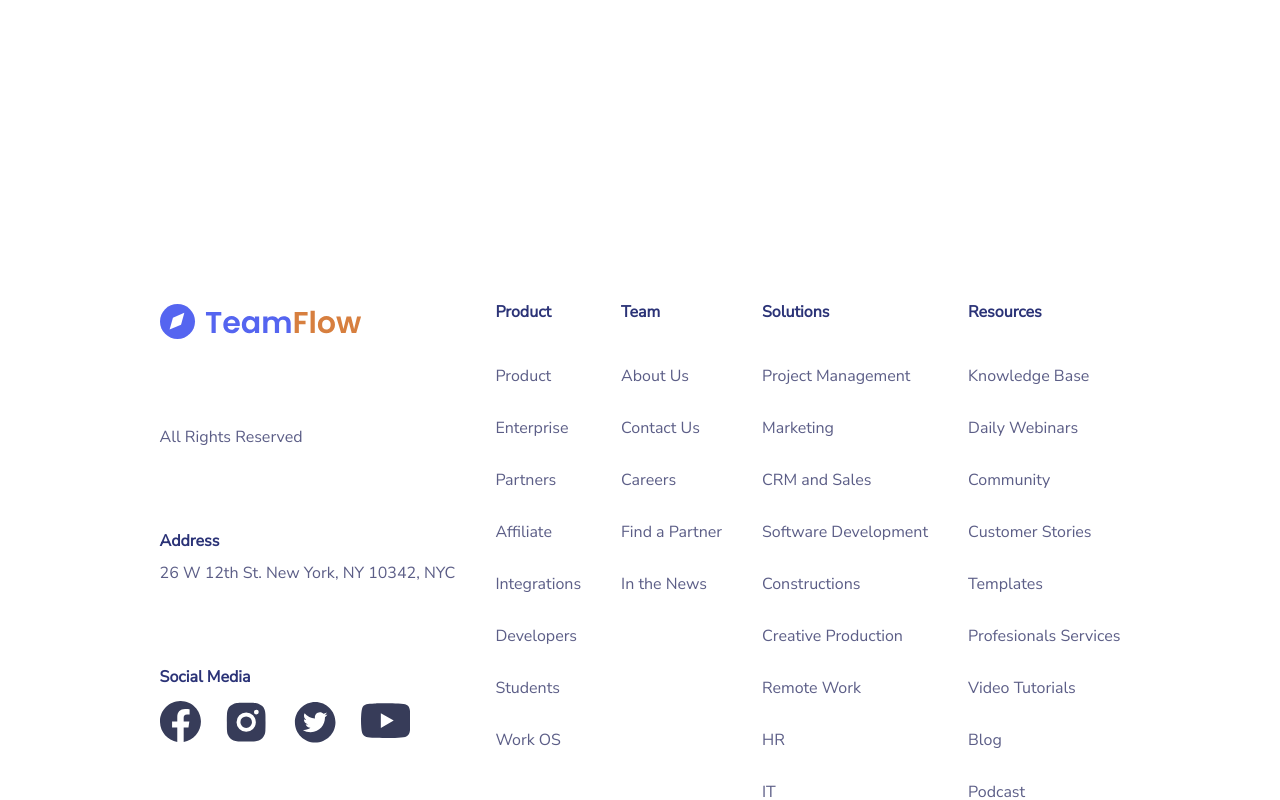
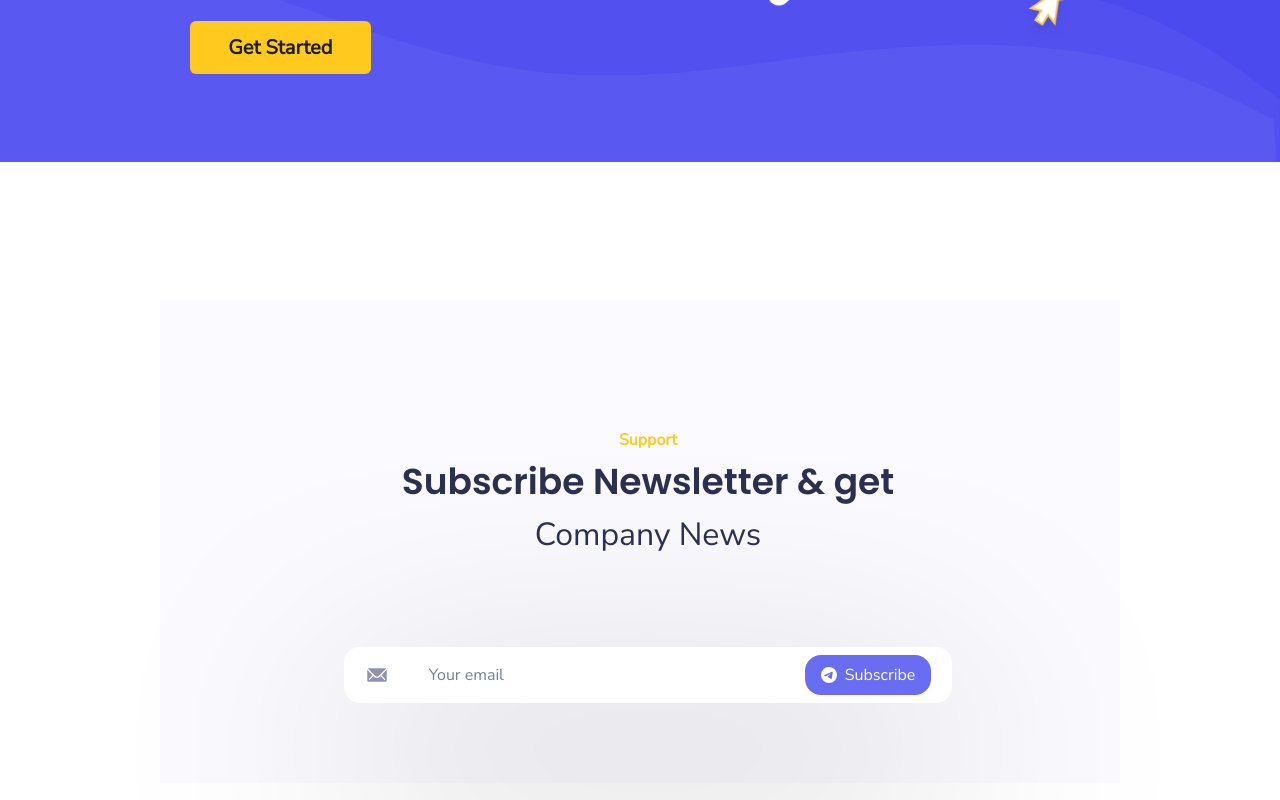
Before and after one commit to noahchernet/agency-landing-page, a Next.js app: page / in a window 1280 px wide. Shown: the part 638-1438 px from the top of the page. Built offline with nearby package versions, Linux system fonts and the light colour scheme.

Commit message:
subscribe section padding and layout for smaller devices fixed

```diff
--- a/components/SubscribeSection.tsx
+++ b/components/SubscribeSection.tsx
@@ -15,7 +15,7 @@ type Props = {};
 
 const SubscribeSection = (props: Props) => {
   return (
-    <VStack py={"8rem"} align={"center"} justify={"center"}>
+    <VStack py={"8rem"} align={{base: 'left', md:"center"}} justify={"center"} pl={{base: '0.5rem', sm: '1rem'}}>
       <Text color="brand.yellow" fontWeight={"bold"}>
         Support
       </Text>
@@ -35,6 +35,7 @@ const SubscribeSection = (props: Props) => {
         filter={"drop-shadow(0 75px 121px rgba(0,0,0,0.35))"}
         position={"relative"}
         top={"3rem"}
+        display={{base: 'none', md: 'flex'}}
       >
         <Box py={"0.5rem"}>
           <IoIosMail size={"1.5rem"} color={"#9092B0"} />
@@ -55,6 +56,24 @@ const SubscribeSection = (props: Props) => {
           Subscribe
         </Button>
       </HStack>
+      <VStack display={{base: 'flex', md: 'none'}} align={'left'} w={'min-content'}>
+
+        <Input
+          placeholder="Your email"
+          w={{ lg: "23rem" }}
+          variant={"ghost"}
+          py={"0.5rem"}
+        />
+        <Button
+          leftIcon={<BsTelegram />}
+          color={"white"}
+          bg={"#686DF1"}
+          borderRadius={"1rem"}
+          fontWeight="light"w={'min-content'}
+        >
+          Subscribe
+        </Button>
+      </VStack>
     </VStack>
   );
 };
--- a/pages/index.tsx
+++ b/pages/index.tsx
@@ -16,7 +16,7 @@ import Footer from "../components/Footer";
 const Home: NextPage = () => {
   return (
       <VStack bg="white" w={'100vw'}>
-        {/* <HeroSection /> */}
+        <HeroSection />
         <VStack
           position={"absolute"}
           top={"100vh"}
@@ -31,10 +31,10 @@ const Home: NextPage = () => {
           <FeatureThree />
           <FeatureFour />
           <FeatureFive />
-          <ClientTestimonials /> */}
-          {/* <Box bg={"#FAFAFF"} w={"full"}>
+          <ClientTestimonials />  */}
+          <Box bg={"#FAFAFF"} w={"full"}>
             <SubscribeSection />
-          </Box> */}
+          </Box>
           <Footer />
         </VStack>
       </VStack>
```
